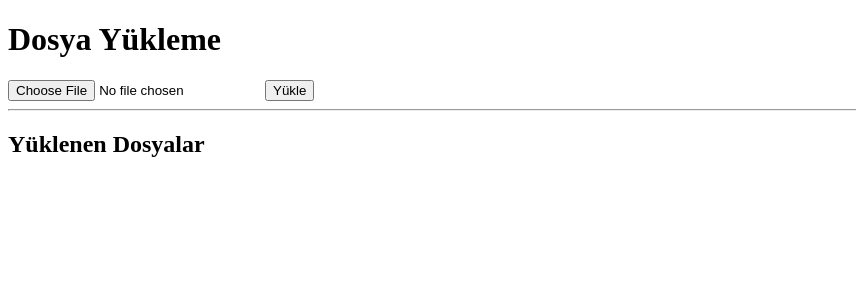
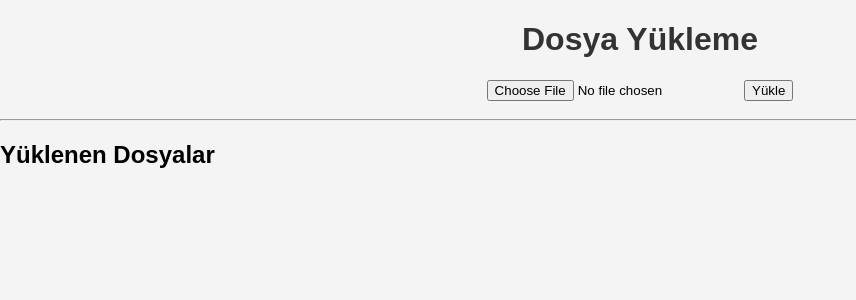
Before and after one commit to AyAzhy/AyAzco, a Flask app: page / in a window 1280 px wide. Shown: the top 300 px of the page, without its empty margins (0-856 px from the left). Run offline with Flask 3, Linux system fonts and the light colour scheme.

Commit message:
Add files via upload

```diff
--- a/templates/index.html
+++ b/templates/index.html
@@ -4,6 +4,47 @@
     <meta charset="UTF-8">
     <meta name="viewport" content="width=device-width, initial-scale=1.0">
     <title>Dosya Yükleme</title>
+    <style>
+        /* CSS tasarımı buraya eklenecek */
+        body {
+            font-family: Arial, sans-serif;
+            background-color: #f4f4f4;
+            margin: 0;
+            padding: 0;
+        }
+        h1 {
+            color: #333;
+            text-align: center;
+        }
+        form {
+            text-align: center;
+            margin-top: 20px;
+        }
+        input[type="file"] {
+            margin-bottom: 10px;
+        }
+        ul {
+            list-style-type: none;
+            padding: 0;
+        }
+        li {
+            background-color: #fff;
+            padding: 10px;
+            margin-bottom: 5px;
+            border-radius: 5px;
+        }
+        li:hover {
+            background-color: #f0f0f0;
+        }
+        a {
+            color: #007bff;
+            text-decoration: none;
+            margin-left: 10px;
+        }
+        a:hover {
+            text-decoration: underline;
+        }
+    </style>
 </head>
 <body>
     <h1>Dosya Yükleme</h1>
@@ -19,7 +60,6 @@
                 {{ file }}
                 <a href="{{ url_for('download_file', filename=file) }}">İndir</a>
                 <a href="{{ url_for('delete_file', filename=file) }}" onclick="return confirm('Bu dosyayı silmek istediğinizden emin misiniz?')">Sil</a>
-
             </li>
         {% endfor %}
     </ul>
```
